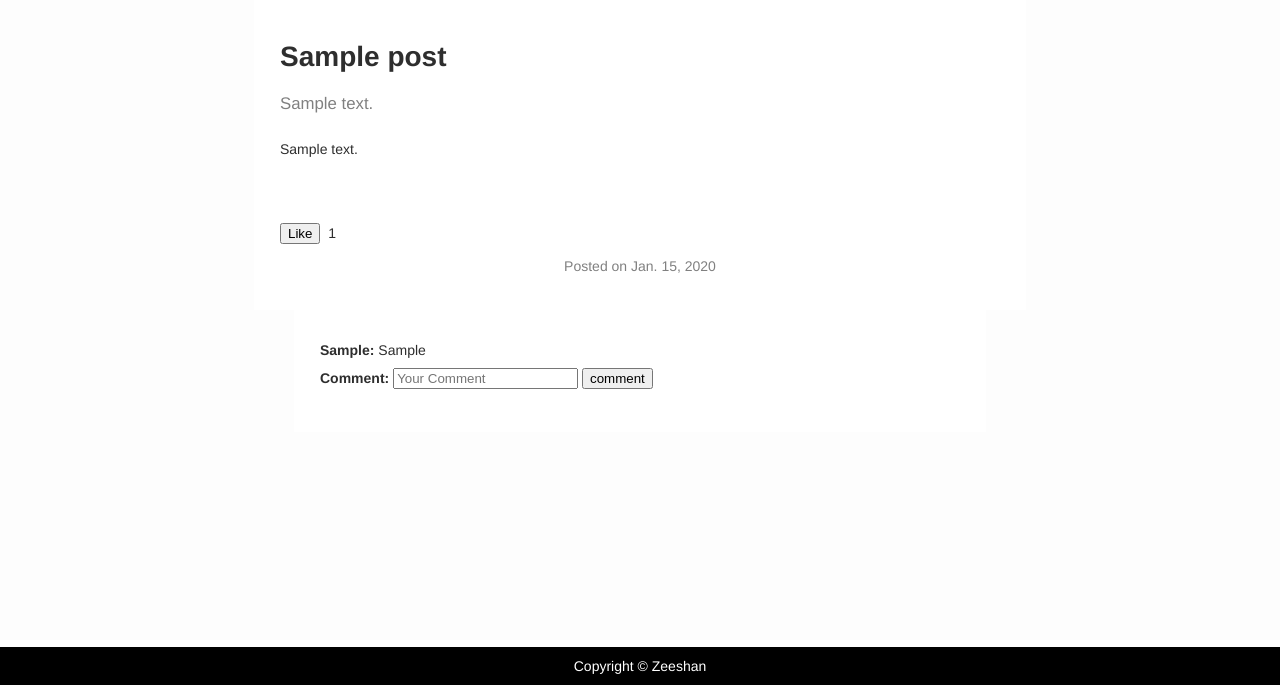
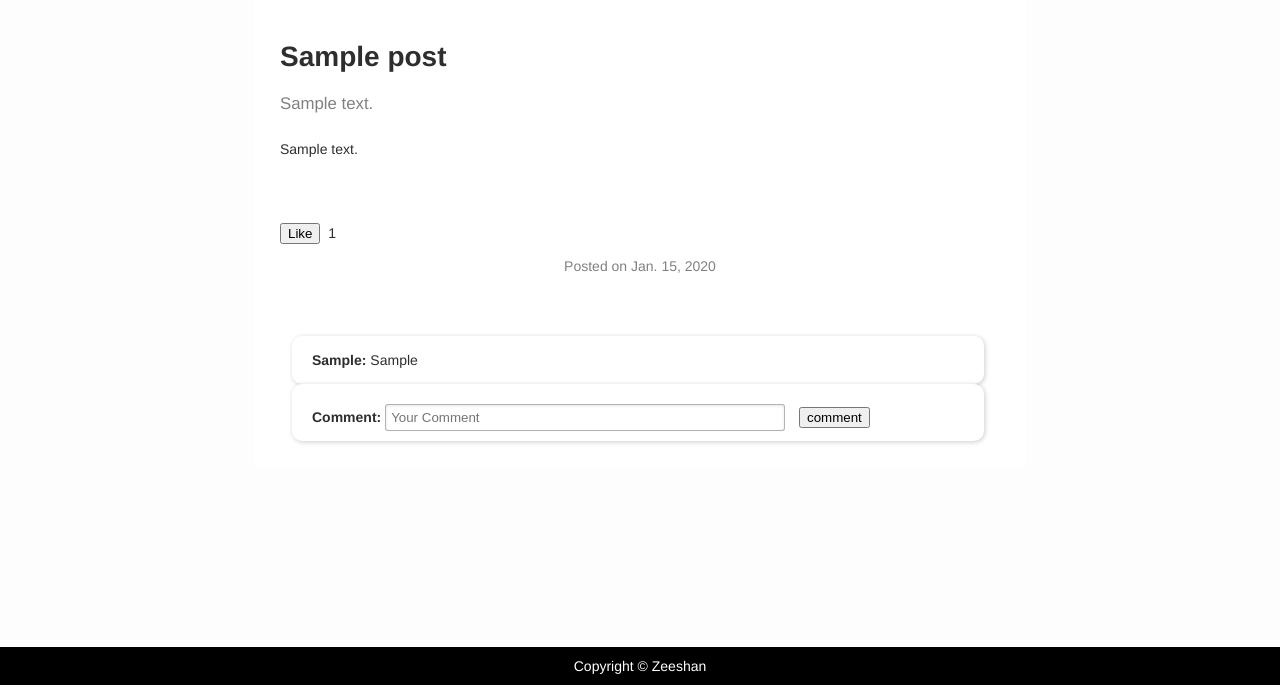
Before and after one commit to zeeshan2709/Blog, a Django app: a page that uses templates/post.html in a window 1280 px wide. Shown: the part 113-800 px from the top of the page. Run offline with Django 3.2, Linux system fonts and the light colour scheme; tables that the repository leaves empty hold one stand-in row (values such as "Sample post"); some libraries are stand-ins or nearby versions.

Commit message:
Comment css modified

```diff
--- a/static/css/style.css
+++ b/static/css/style.css
@@ -131,8 +131,38 @@ div.my_acc_form{
 .comment_field{
     border: 1px;
     background-color: #fff;
+    max-width: 720px;
+    width: 96%;
+    padding: 2%;
+    margin: auto;
+}
+.comnt_form{
+    border: 1px;
+    border-color: red;
+    background-color: #fff;
     max-width: 640px;
     width: 96%;
     padding: 2%;
     margin: auto;
+    margin-left:12px;
+    width:640px;
+    padding:0px 20px;
+    border-radius:10px;
+    background-color:#FFFFFF;
+    box-shadow:1px 1px 5px rgba(0,0,0,.2);
+    border-top:10px solid transparent;
+    border-bottom:10px solid transparent;
+    border-right: 12px solid #FFF;
+    left:-10px;
+    top:12px;
 }
+.comnt_form input:not([type=submit])
+{
+    padding: 5px;
+    margin-top: 10px;
+    margin-right: 10px;
+    border: 1px solid rgba(0, 0, 0, 0.3);
+    border-radius: 3px;
+    min-width:400px;
+    box-shadow: inset 0px 1px 3px 0px rgba(0, 0, 0, 0.1), 0px 1px 0px 0px rgba(250, 250, 250, 0.5);
+}
--- a/templates/post.html
+++ b/templates/post.html
@@ -18,8 +18,8 @@
     {% verbatim %}
     <div ng-app="com_form" class="comment_field">
         <div ng-controller="com_ctrl">
-                <div ng-repeat="comm in myForm.comment"><b>{{comm.user}}:</b>  {{comm.comnt}}</div>
-            <form>
+                <div class="comnt_form" ng-repeat="comm in myForm.comment"><b>{{comm.user}}:</b>  {{comm.comnt}}</div>
+            <form class="comnt_form">
                 <b>Comment: </b> <input type="text" id="comm" placeholder="Your Comment"></input>
                 <button ng-click="myForm.submitTheForm()">comment</button>
             </form>
```
